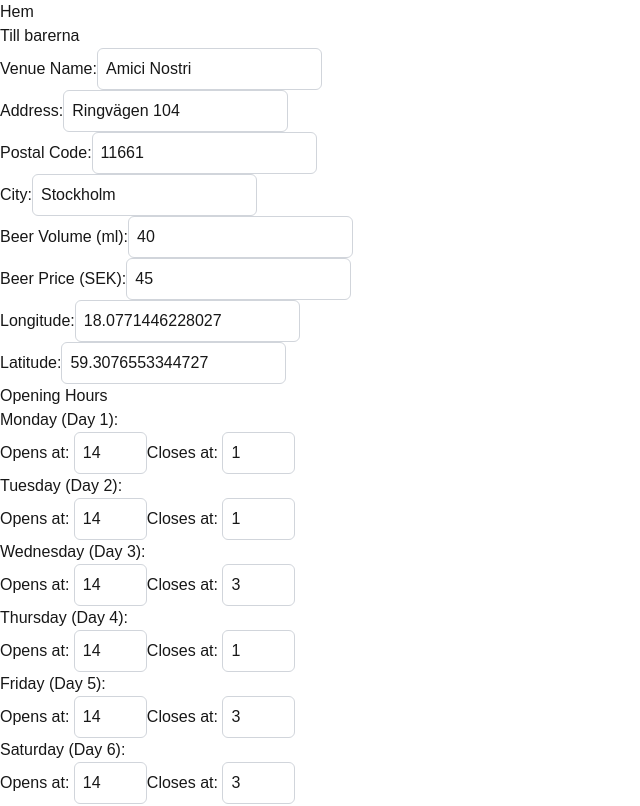
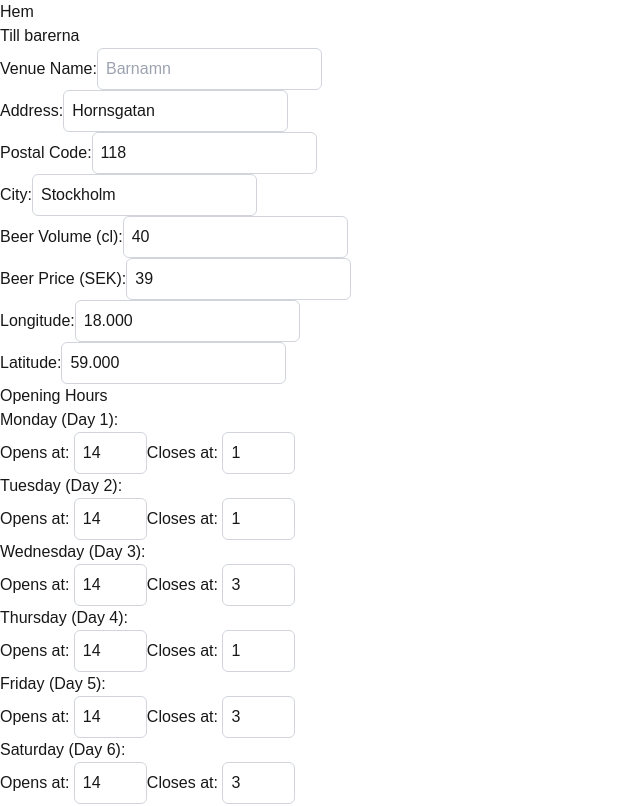
Before and after one commit to nickenickenicke/billig-bars, a Next.js app: page /bar-admin in a window 1280 px wide. Shown: the top 806 px of the page, without its empty margins (0-640 px from the left). Built offline with nearby package versions, Linux system fonts and the light colour scheme.

Commit message:
Changed form defaults

```diff
--- a/src/app/bar-admin/page.tsx
+++ b/src/app/bar-admin/page.tsx
@@ -5,17 +5,24 @@ export default async function Bars() {
     <form action={insertBar}>
       <div className="form-group">
         <label htmlFor="name">Venue Name:</label>
-        <input type="text" id="name" name="name" defaultValue="Amici Nostri" required />
+        <input type="text" id="name" name="name" placeholder="Barnamn" defaultValue="" required />
       </div>
 
       <div className="form-group">
         <label htmlFor="address">Address:</label>
-        <input type="text" id="address" name="address" defaultValue="Ringvägen 104" required />
+        <input type="text" id="address" name="address" defaultValue="Hornsgatan " required />
       </div>
 
       <div className="form-group">
         <label htmlFor="postal_code">Postal Code:</label>
-        <input type="number" id="postal_code" name="postal_code" defaultValue="11661" required />
+        <input
+          type="text"
+          inputMode="numeric"
+          id="postal_code"
+          name="postal_code"
+          defaultValue="118"
+          required
+        />
       </div>
 
       <div className="form-group">
@@ -24,23 +31,37 @@ export default async function Bars() {
       </div>
 
       <div className="form-group">
-        <label htmlFor="beer_volume">Beer Volume (ml):</label>
-        <input type="number" id="beer_volume" name="beer_volume" defaultValue="40" required />
+        <label htmlFor="beer_volume">Beer Volume (cl):</label>
+        <input
+          type="text"
+          inputMode="numeric"
+          id="beer_volume"
+          name="beer_volume"
+          defaultValue="40"
+          required
+        />
       </div>
 
       <div className="form-group">
         <label htmlFor="beer_price">Beer Price (SEK):</label>
-        <input type="number" id="beer_price" name="beer_price" defaultValue="45" required />
+        <input
+          type="text"
+          inputMode="numeric"
+          id="beer_price"
+          name="beer_price"
+          defaultValue="39"
+          required
+        />
       </div>
 
       <div className="form-group">
         <label htmlFor="longitude">Longitude:</label>
         <input
-          type="number"
+          type="text"
           id="longitude"
           name="longitude"
-          step="0.0000001"
-          defaultValue="18.0771446228027"
+          inputMode="numeric"
+          defaultValue="18.000"
           required
         />
       </div>
@@ -48,11 +69,11 @@ export default async function Bars() {
       <div className="form-group">
         <label htmlFor="latitude">Latitude:</label>
         <input
-          type="number"
+          type="text"
           id="latitude"
           name="latitude"
-          step="0.0000001"
-          defaultValue="59.3076553344727"
+          inputMode="numeric"
+          defaultValue="59.000"
           required
         />
       </div>
@@ -129,7 +150,7 @@ export default async function Bars() {
               <input type="number" name="happy_starts_at_1" min="0" max="23" defaultValue="14" />
               Ends at:{' '}
               <input type="number" name="happy_ends_at_1" min="0" max="23" defaultValue="1" />
-              Volume (ml): <input type="number" name="happy_volume_1" defaultValue="40" />
+              Volume (cl): <input type="number" name="happy_volume_1" defaultValue="40" />
               Price (SEK): <input type="number" name="happy_price_1" defaultValue="30" />
             </div>
           </div>
@@ -140,7 +161,7 @@ export default async function Bars() {
               <input type="number" name="happy_starts_at_2" min="0" max="23" defaultValue="14" />
               Ends at:{' '}
               <input type="number" name="happy_ends_at_2" min="0" max="23" defaultValue="1" />
-              Volume (ml): <input type="number" name="happy_volume_2" defaultValue="40" />
+              Volume (cl): <input type="number" name="happy_volume_2" defaultValue="40" />
               Price (SEK): <input type="number" name="happy_price_2" defaultValue="30" />
             </div>
           </div>
@@ -151,7 +172,7 @@ export default async function Bars() {
               <input type="number" name="happy_starts_at_3" min="0" max="23" defaultValue="14" />
               Ends at:{' '}
               <input type="number" name="happy_ends_at_3" min="0" max="23" defaultValue="3" />
-              Volume (ml): <input type="number" name="happy_volume_3" defaultValue="40" />
+              Volume (cl): <input type="number" name="happy_volume_3" defaultValue="40" />
               Price (SEK): <input type="number" name="happy_price_3" defaultValue="30" />
             </div>
           </div>
@@ -162,7 +183,7 @@ export default async function Bars() {
               <input type="number" name="happy_starts_at_4" min="0" max="23" defaultValue="14" />
               Ends at:{' '}
               <input type="number" name="happy_ends_at_4" min="0" max="23" defaultValue="1" />
-              Volume (ml): <input type="number" name="happy_volume_4" defaultValue="40" />
+              Volume (cl): <input type="number" name="happy_volume_4" defaultValue="40" />
               Price (SEK): <input type="number" name="happy_price_4" defaultValue="30" />
             </div>
           </div>
@@ -173,7 +194,7 @@ export default async function Bars() {
               <input type="number" name="happy_starts_at_5" min="0" max="23" defaultValue="14" />
               Ends at:{' '}
               <input type="number" name="happy_ends_at_5" min="0" max="23" defaultValue="3" />
-              Volume (ml): <input type="number" name="happy_volume_5" defaultValue="40" />
+              Volume (cl): <input type="number" name="happy_volume_5" defaultValue="40" />
               Price (SEK): <input type="number" name="happy_price_5" defaultValue="30" />
             </div>
           </div>
@@ -184,7 +205,7 @@ export default async function Bars() {
               <input type="number" name="happy_starts_at_6" min="0" max="23" defaultValue="14" />
               Ends at:{' '}
               <input type="number" name="happy_ends_at_6" min="0" max="23" defaultValue="3" />
-              Volume (ml): <input type="number" name="happy_volume_6" defaultValue="40" />
+              Volume (cl): <input type="number" name="happy_volume_6" defaultValue="40" />
               Price (SEK): <input type="number" name="happy_price_6" defaultValue="30" />
             </div>
           </div>
@@ -195,7 +216,7 @@ export default async function Bars() {
               <input type="number" name="happy_starts_at_7" min="0" max="23" defaultValue="14" />
               Ends at:{' '}
               <input type="number" name="happy_ends_at_7" min="0" max="23" defaultValue="1" />
-              Volume (ml): <input type="number" name="happy_volume_7" defaultValue="40" />
+              Volume (cl): <input type="number" name="happy_volume_7" defaultValue="40" />
               Price (SEK): <input type="number" name="happy_price_7" defaultValue="30" />
             </div>
           </div>
```
